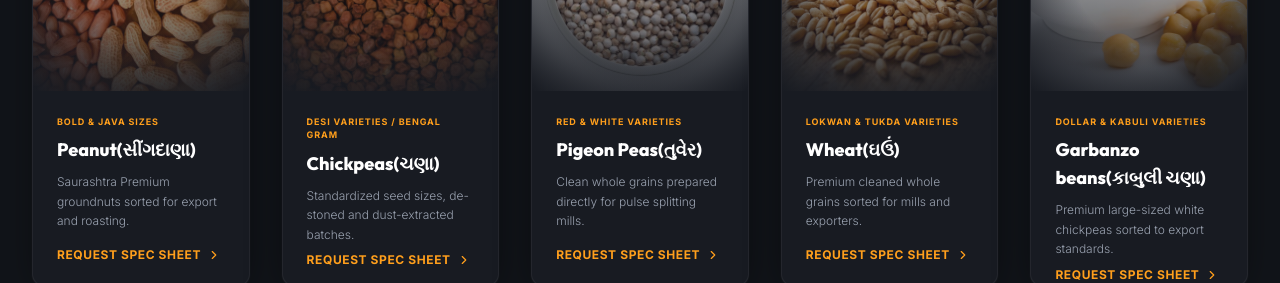
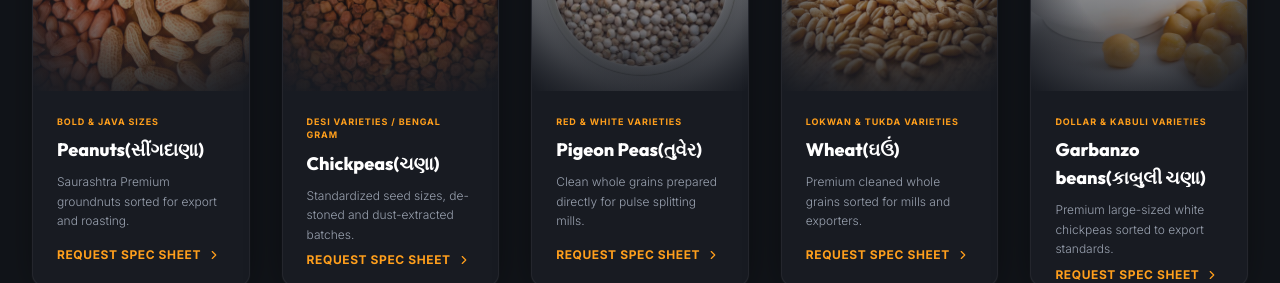
Before and after one commit to vijayghodadra/SOMNATH-INDUSTRIES, a React (Vite) app: page / in a window 1280 px wide. Shown: the part 1980-2263 px from the top of the page. Built offline with nearby package versions, Linux system fonts and the light colour scheme.

Commit message:
Rename Peanut to Peanuts across all product and SEO categories

```diff
--- a/index.html
+++ b/index.html
@@ -7,7 +7,7 @@
 
     <!-- SEO Meta Tags -->
     <title>Somnath Industries | Premium Agriculture Sorting & Processing Solutions</title>
-    <meta name="description" content="Somnath Industries provides premium agriculture sorting, grading, and packing solutions for Peanut(સીંગદાણા), Chickpeas(ચણા), Pigeon Peas(તુવેર), Wheat(ઘઉં), and Garbanzo beans(કાબુલી ચણા) in Gujarat. Built on trust, driven by quality." />
+    <meta name="description" content="Somnath Industries provides premium agriculture sorting, grading, and packing solutions for Peanuts(સીંગદાણા), Chickpeas(ચણા), Pigeon Peas(તુવેર), Wheat(ઘઉં), and Garbanzo beans(કાબુલી ચણા) in Gujarat. Built on trust, driven by quality." />
     <meta name="keywords" content="Somnath Industries, Peanut Sorting, Chana Sorting, Tuwar Grading, Wheat Processing, Agricultural Packing, Gujarat Agriculture Processing, Sorting Machinery" />
     <meta name="author" content="Somnath Industries" />
 
--- a/src/components/Footer.jsx
+++ b/src/components/Footer.jsx
@@ -89,7 +89,7 @@ export default function Footer() {
                 { label: 'Optical Color Sorting', path: '/services#sorting' },
                 { label: 'Size & Weight Grading', path: '/services#grading' },
                 { label: 'Industrial Packaging', path: '/services#packing' },
-                { label: 'Peanut(સીંગદાણા) Processing', path: '/products#peanut' },
+                { label: 'Peanuts(સીંગદાણા) Processing', path: '/products#peanut' },
                 { label: 'Chickpeas(ચણા) Processing', path: '/products#chana' },
                 { label: 'Pigeon Peas(તુવેર) Processing', path: '/products#tuwar' },
                 { label: 'Wheat(ઘઉં) Processing', path: '/products#wheat' },
--- a/src/components/Navbar.jsx
+++ b/src/components/Navbar.jsx
@@ -47,7 +47,7 @@ export default function Navbar() {
   const megaProducts = [
     {
       id: 'peanut',
-      name: 'Peanut(સીંગદાણા)',
+      name: 'Peanuts(સીંગદાણા)',
       variety: 'Bold, Java & TJ Varieties',
       desc: 'Double-sorted, high-purity kernels classified by precise ounce counts.',
       image: getImageUrl('peanut'),
--- a/src/pages/Admin.jsx
+++ b/src/pages/Admin.jsx
@@ -761,7 +761,7 @@ export default function Admin() {
                     <div className="space-y-6">
                       {[
                         { key: 'home_hero_bg', label: 'Home Page Hero Background', desc: 'Main full-bleed background displayed in the landing section.' },
-                        { key: 'peanut', label: 'Peanut(સીંગદાણા) Image', desc: 'Product card image and product page illustration for Groundnuts.' },
+                        { key: 'peanut', label: 'Peanuts(સીંગદાણા) Image', desc: 'Product card image and product page illustration for Groundnuts.' },
                         { key: 'chana', label: 'Chickpeas(ચણા) Image', desc: 'Product card and details page illustration for Chana.' },
                         { key: 'tuwar', label: 'Pigeon Peas(તુવેર) Image', desc: 'Product card and details page illustration for Tuwar.' },
                         { key: 'wheat', label: 'Wheat(ઘઉં) Image', desc: 'Product card and details page illustration for Wheat.' },
--- a/src/pages/Contact.jsx
+++ b/src/pages/Contact.jsx
@@ -385,7 +385,7 @@ export default function Contact() {
                     className="w-full px-4 py-3 rounded-lg border border-white/5 bg-[#0F1115] text-sm text-white outline-none focus:border-accent transition-colors cursor-pointer"
                   >
                     <option value="general">General Inquiry / Services Quote</option>
-                    <option value="peanut">Peanut(સીંગદાણા)</option>
+                    <option value="peanut">Peanuts(સીંગદાણા)</option>
                     <option value="chana">Chickpeas(ચણા)</option>
                     <option value="tuwar">Pigeon Peas(તુવેર)</option>
                     <option value="wheat">Wheat(ઘઉં)</option>
--- a/src/pages/DigitalCard.jsx
+++ b/src/pages/DigitalCard.jsx
@@ -19,7 +19,7 @@ export default function DigitalCard() {
     whatsappUrl: 'https://wa.me/919925842943?text=Hi%20Sagar,%20I%20visited%20your%20digital%20business%20card%20and%20wanted%20to%20connect.'
   };
 
-  const products = ['Peanut(સીંગદાણા)', 'Chickpeas(ચણા)', 'Pigeon Peas(તુવેર)', 'Wheat(ઘઉં)', 'Garbanzo beans(કાબુલી ચણા)'];
+  const products = ['Peanuts(સીંગદાણા)', 'Chickpeas(ચણા)', 'Pigeon Peas(તુવેર)', 'Wheat(ઘઉં)', 'Garbanzo beans(કાબુલી ચણા)'];
   const services = ['Optical Color Sorting', 'Size & Weight Grading', 'Industrial Packaging'];
 
   const downloadVcf = () => {
--- a/src/pages/Home.jsx
+++ b/src/pages/Home.jsx
@@ -102,7 +102,7 @@ export default function Home() {
   const products = [
     {
       id: 'peanut',
-      name: 'Peanut(સીંગદાણા)',
+      name: 'Peanuts(સીંગદાણા)',
       variety: 'Bold & Java Sizes',
       tagline: 'Saurashtra Premium groundnuts sorted for export and roasting.',
       image: getImageUrl('peanut')
--- a/src/pages/Products.jsx
+++ b/src/pages/Products.jsx
@@ -8,7 +8,7 @@ export default function Products() {
   const products = [
     {
       id: 'peanut',
-      name: 'Peanut(સીંગદાણા)',
+      name: 'Peanuts(સીંગદાણા)',
       variety: 'Bold, Java & TJ Varieties',
       image: getImageUrl('peanut'),
       description: 'Sourced from the premium groundnut belt of Saurashtra, our peanuts undergo rigid aspirator cleaning, multi-deck size grading, and dual-camera optical sorting to separate discolored, moldy, or shriveled kernels.',
@@ -117,7 +117,7 @@ export default function Products() {
     <div className="relative bg-[#0F1115] text-white">
       <SEO
         title="Our Products"
-        description="View agricultural products processed by Somnath Industries: Peanut(સીંગદાણા), Chickpeas(ચણા), Pigeon Peas(તુવેર), Wheat(ઘઉં), and Garbanzo beans(કાબુલી ચણા). Export-grade cleaning, sorting, and grading parameters."
+        description="View agricultural products processed by Somnath Industries: Peanuts(સીંગદાણા), Chickpeas(ચણા), Pigeon Peas(તુવેર), Wheat(ઘઉં), and Garbanzo beans(કાબુલી ચણા). Export-grade cleaning, sorting, and grading parameters."
       />
 
       {/* Page Header Banner */}
```
